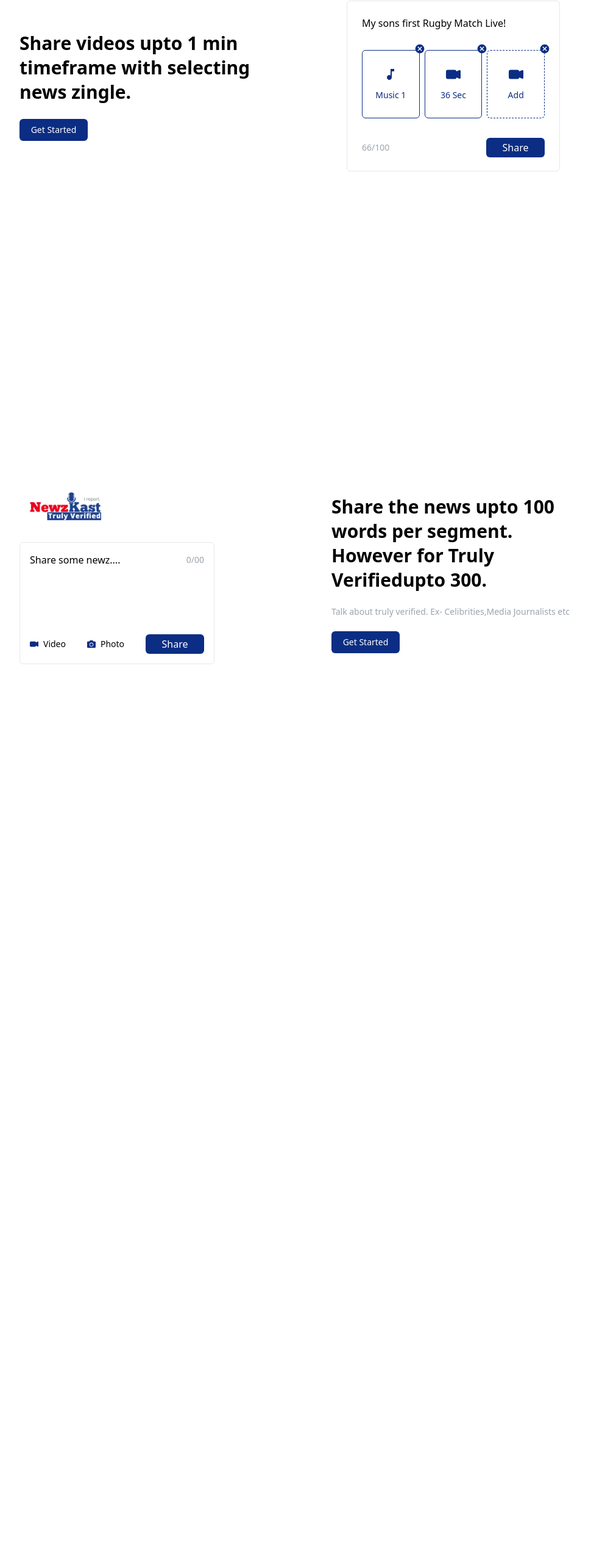
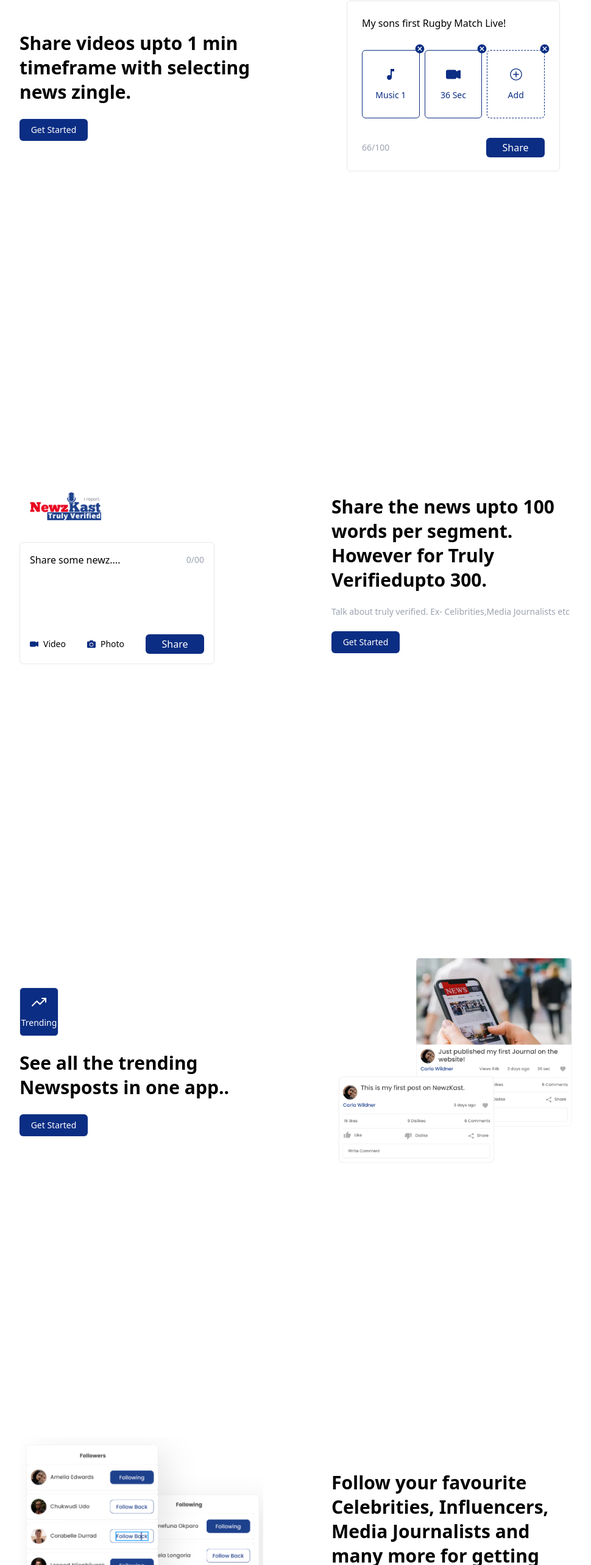
Before and after one commit to pilentboy/NewzCast, a React (Create React App) app: page / in a window 1280 px wide. Shown: the part 1059-3625 px from the top of the page at 61% size, without its empty margins (152-1122 px from the left). Before the commit the page ends 2400 px from the top, so only its background shows below. Built offline with nearby package versions, Linux system fonts and the light colour scheme.

Commit message:
create fourth section in main

```diff
--- a/src/components/landing/landingMain.jsx
+++ b/src/components/landing/landingMain.jsx
@@ -12,11 +12,16 @@ import LandingSecondMainText from './landingSecondMainText'
 import LandingMainBox from "./landingMainBox"
 import { FaCamera } from "react-icons/fa";
 import coloredLogo from '../../assets/images/NewzKast new Final Truly Verified-01.png'
+import { FiTrendingUp } from "react-icons/fi";
+import postScreenShot from '../../assets/images/Annotation 2024-04-08 235717.png'
+import followingScreenShot from '../../assets/images/Annotation 2024-04-09 002220.png'
+import { IoIosAddCircleOutline } from "react-icons/io";
 
 export default function LandingMain() {
 
     return (
         <>
+
             <LandingContainer styles={'min-h-lvh bg-white py-10'}>
 
                 <LandingWrapper>
@@ -34,19 +39,19 @@ export default function LandingMain() {
                         </h1>
 
                         <div className="flex items-center space-x-2  ">
-                            <SmallBox styles={'border border-1 border-purple-1000 '}>
-                                <SmallBoxIcon icon={<IoMdMusicalNote />} styles={'text-2xl'} />
-                                <SmallBoxText title={'Music 1'}  />
+                            <SmallBox styles={'border border-1 border-purple-1000  w-36 h-28'}>
+                                <SmallBoxIcon icon={<IoMdMusicalNote />} styles={'text-2xl text-purple-1000'} />
+                                <SmallBoxText title={'Music 1'} styles={'text-purple-1000'} />
                                 <SmallBoxCloseBTN />
                             </SmallBox>
-                            <SmallBox styles={'border border-1 border-purple-1000 '}>
-                                <SmallBoxIcon icon={<BsCameraVideoFill />}  styles={'text-2xl'}/>
-                                <SmallBoxText title={'36 Sec'} />
+                            <SmallBox styles={'border border-1 border-purple-1000  w-36 h-28 '}>
+                                <SmallBoxIcon icon={<BsCameraVideoFill />} styles={'text-2xl text-purple-1000'} />
+                                <SmallBoxText title={'36 Sec'} styles={'text-purple-1000'} />
                                 <SmallBoxCloseBTN />
                             </SmallBox>
-                            <SmallBox styles={'border border-dashed	 border-1 border-purple-1000 '}>
-                                <SmallBoxIcon icon={<BsCameraVideoFill />}  styles={'text-2xl'} />
-                                <SmallBoxText title={'Add'} />
+                            <SmallBox styles={'border border-dashed	 border-1 border-purple-1000  w-36 h-28 '}>
+                                <SmallBoxIcon icon={<IoIosAddCircleOutline />} styles={'text-2xl text-purple-1000'} />
+                                <SmallBoxText title={'Add'} styles={'text-purple-1000'} />
                                 <SmallBoxCloseBTN />
                             </SmallBox>
                         </div>
@@ -56,6 +61,7 @@ export default function LandingMain() {
                                 66/100
                             </span>
                             <LandingButton title={'Share'} styles={'bg-purple-1000 w-24 h-8 '} />
+
                         </div>
 
 
@@ -64,11 +70,12 @@ export default function LandingMain() {
 
 
             </LandingContainer>
+
             <LandingContainer styles={'min-h-lvh bg-white py-10'}>
 
                 <LandingWrapper>
 
-                    <img src={coloredLogo} className="w-[150px]"/>
+                    <img src={coloredLogo} className="w-[150px]" />
 
                     <LandingMainBox>
 
@@ -83,14 +90,14 @@ export default function LandingMain() {
 
                         <div className="flex justify-between items-center">
                             <div className="flex items-center space-x-2">
-                                <SmallBoxIcon icon={<BsCameraVideoFill />} styles={'text-sm'} />
+                                <SmallBoxIcon icon={<BsCameraVideoFill />} styles={'text-sm text-purple-1000'} />
                                 <span className="text-sm">
                                     Video
                                 </span>
                             </div>
 
                             <div className="flex items-center space-x-2">
-                                <SmallBoxIcon icon={<FaCamera />} styles={'text-sm'} />
+                                <SmallBoxIcon icon={<FaCamera />} styles={'text-sm text-purple-1000'} />
                                 <span className="text-sm">
                                     Photo
                                 </span>
@@ -118,6 +125,49 @@ export default function LandingMain() {
 
 
             </LandingContainer>
+
+            <LandingContainer styles={'min-h-lvh bg-white py-10'}>
+
+                <LandingWrapper>
+
+                    <SmallBox styles={'bg-purple-1000 border border-1  w-16 h-20 '}>
+                        <SmallBoxIcon icon={<FiTrendingUp />} styles={'text-white text-2xl'} />
+                        <SmallBoxText title={'Trending'} styles={'text-white'} />
+                    </SmallBox>
+                    <LandingMainText text={"See all the trending Newsposts in one app.."} />
+
+                    <LandingButton title={'Get Started'} styles={' font-bold bg-purple-1000  w-28 h-9 text-sm'} />
+                </LandingWrapper>
+
+                <LandingWrapper>
+
+                    <img src={postScreenShot} className=" hover:scale-110 duration-200" />
+                </LandingWrapper>
+
+
+
+
+            </LandingContainer >
+
+
+            <LandingContainer styles={'min-h-lvh bg-white py-10'}>
+
+
+
+                <LandingWrapper>
+
+                    <img src={followingScreenShot} className=" hover:scale-110 duration-200" />
+                </LandingWrapper>
+
+                <LandingWrapper>
+
+                    <LandingMainText text={"Follow your favourite Celebrities, Influencers, Media Journalists and many more for getting realtime unbaised News."} />
+
+                    <LandingButton title={'Get Started'} styles={' font-bold bg-purple-1000  w-28 h-9 text-sm'} />
+                </LandingWrapper>
+
+
+            </LandingContainer >
         </>
     )
 }
--- a/src/components/landing/smallBox.jsx
+++ b/src/components/landing/smallBox.jsx
@@ -1,7 +1,7 @@
 export default function SmallBox({ children, styles }) {
     return (
         <>
-            <div className={`flex flex-col items-center w-36 h-28  justify-center relative rounded-md ${styles}`}>
+            <div className={`flex flex-col items-center justify-center relative rounded-md ${styles}`}>
                 {children}
             </div>
         </>
--- a/src/components/landing/smallBoxIcon.jsx
+++ b/src/components/landing/smallBoxIcon.jsx
@@ -1,7 +1,7 @@
 export default function SmallBoxIcon({ icon, styles }) {
     return (
         <>
-            <div className={`text-purple-1000 ${styles}`}>
+            <div className={` ${styles}`}>
                 {icon}
             </div>
         </>
--- a/src/components/landing/smallBoxText.jsx
+++ b/src/components/landing/smallBoxText.jsx
@@ -1,7 +1,7 @@
-export default function SmallBoxText({ title }) {
+export default function SmallBoxText({ title, styles }) {
     return (
         <>
-            <span className="font-medium text-purple-1000 text-sm mt-3 ">
+            <span className={`font-medium  text-sm mt-3 ${styles}`}>
                 {title}
             </span>
         </>
```
Also changed, not shown: src/assets/images/Annotation 2024-04-08 235717.png (added), src/assets/images/Annotation 2024-04-09 002220.png (added).
